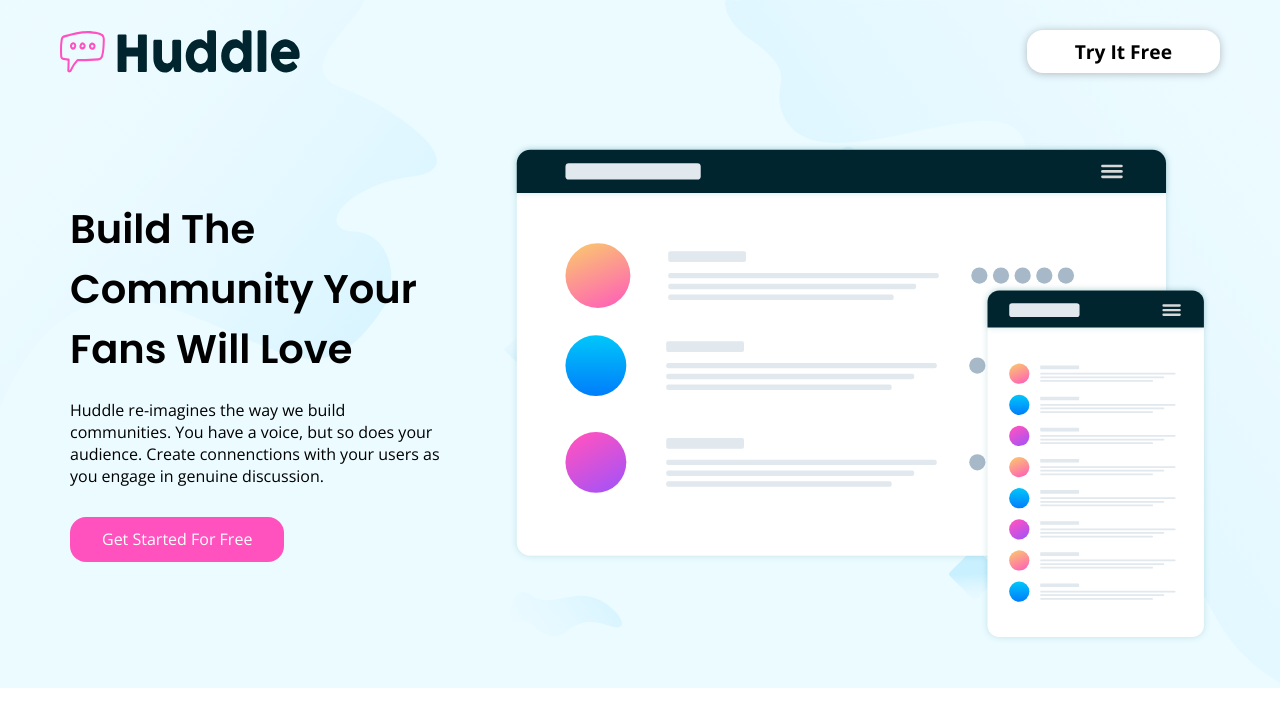
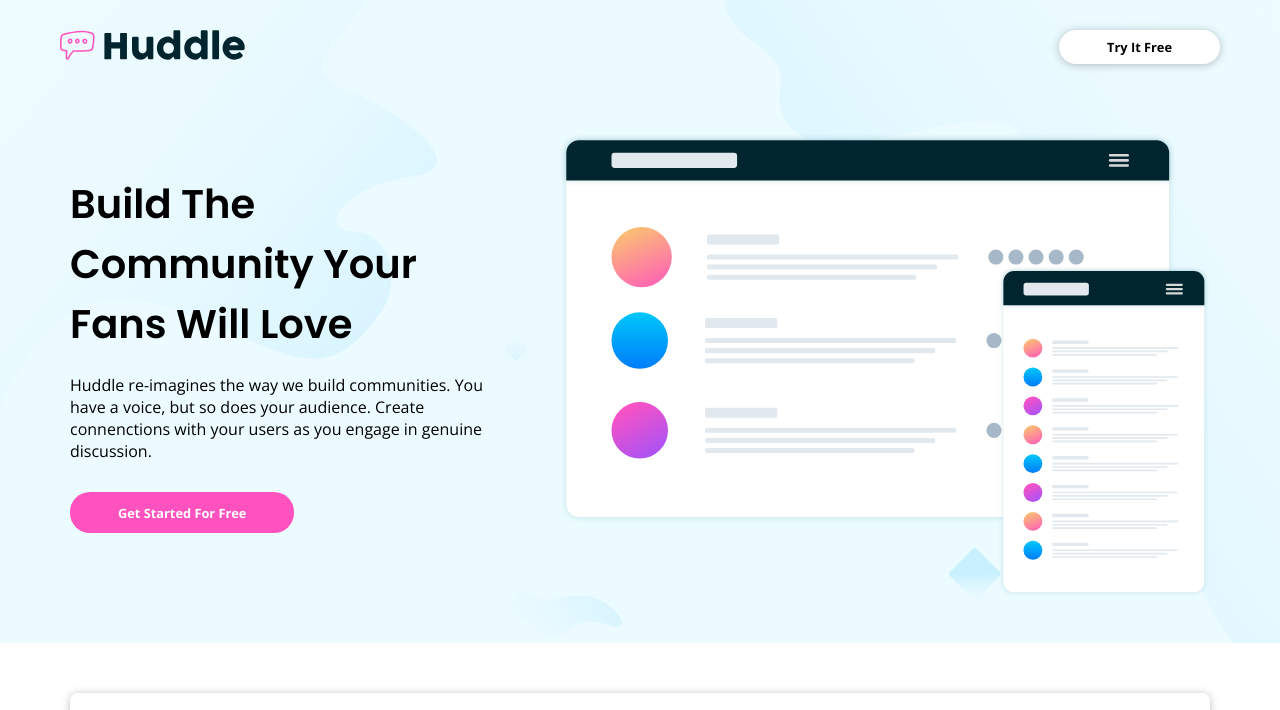
Before and after one commit to Superfly101/I4GxZuri-Huddle-Landing-Page, a plain HTML site: page index.html in a window 1280 px wide. Shown: the top 710 px of the page. Drawn offline with nearby package versions, Linux system fonts and the light colour scheme.

Commit message:
Cleaning image and button sizes

```diff
--- a/index.html
+++ b/index.html
@@ -4,7 +4,7 @@
     <meta charset="UTF-8" />
     <meta http-equiv="X-UA-Compatible" content="IE=edge" />
     <meta name="viewport" content="width=device-width, initial-scale=1.0" />
-    <title>Document</title>
+    <title>Huddle</title>
     <link rel="stylesheet" href="style.css" />
   </head>
   <body>
--- a/style.css
+++ b/style.css
@@ -20,20 +20,22 @@ header {
   justify-content: space-between;
   text-align: left;
   margin-top: 10px;
-  /* margin: 20px 40px; */
 }
 
-.top-section img,
-.top-section button {
+.top-section img {
   margin: 0 40px;
+  width: 185px;
+  height: 30px;
 }
+
 
 .top-section button {
   padding: 0.5rem 3rem;
+  margin: 0 40px;
   border: none;
-  border-radius: 16px;
+  border-radius: 20px;
   font: inherit;
-  font-size: 1.2rem;
+  font-size: .8rem;
   font-weight: 600;
   background-color: #fff;
   box-shadow: 0 1px 8px rgba(0, 0, 0, 0.25);
@@ -48,9 +50,14 @@ header {
   margin-top: 30px;
 }
 
+
 .sub-section {
   padding: 20px;
   margin: 0 10px;
+}
+
+.sub-section p {
+    font-size: 1rem;
 }
 
 .sub-section h1 {
@@ -59,17 +66,23 @@ header {
   margin-bottom: 20px;
 }
 
-.sub-section img {
-  width: 700px;
+.sub-section h2 {
+    margin: 20px 0;
+}
+
+.illustration-section img {
+  width: 650px;
 }
 
 .sub-section button {
   border: none;
-  border-radius: 16px;
-  padding: 0.7rem 2rem;
+  border-radius: 20px;
+  padding: 0.7rem 3rem;
   background-color: hsl(322, 100%, 66%);
   color: #fff;
   font: inherit;
+  font-size: .8rem;
+  font-weight: 600;
   margin: 30px 0;
 }
 
@@ -95,9 +108,9 @@ main {
   width: 500px;
 }
 
-@media (max-width: 700px) {
+@media (max-width: 800px) {
   header {
-    padding: 20px 0;
+    padding: 10px 0 20px 0;
   }
 
   .top-section img {
@@ -151,7 +164,7 @@ main {
 @media (max-width: 450px) {
   header {
     background: url("Assets/bg-hero-mobile.svg") hsl(193, 100%, 96%);
-    padding: 20px 0;
+    padding: 5px 0 20px 0;
   }
 
   .top-section img {
@@ -160,6 +173,7 @@ main {
 
   .top-section button {
     margin: 0;
+    font-size: .8rem;
   }
 
   .top-section img {
```
